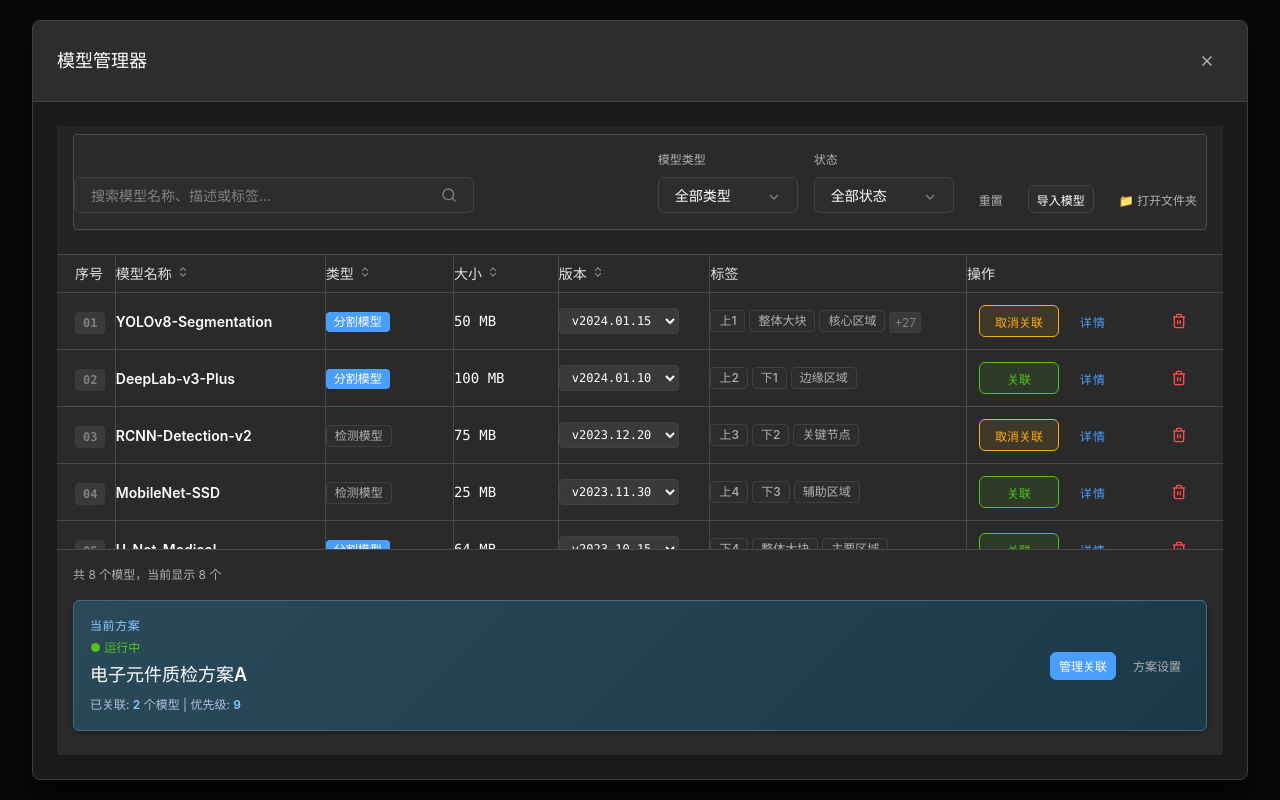
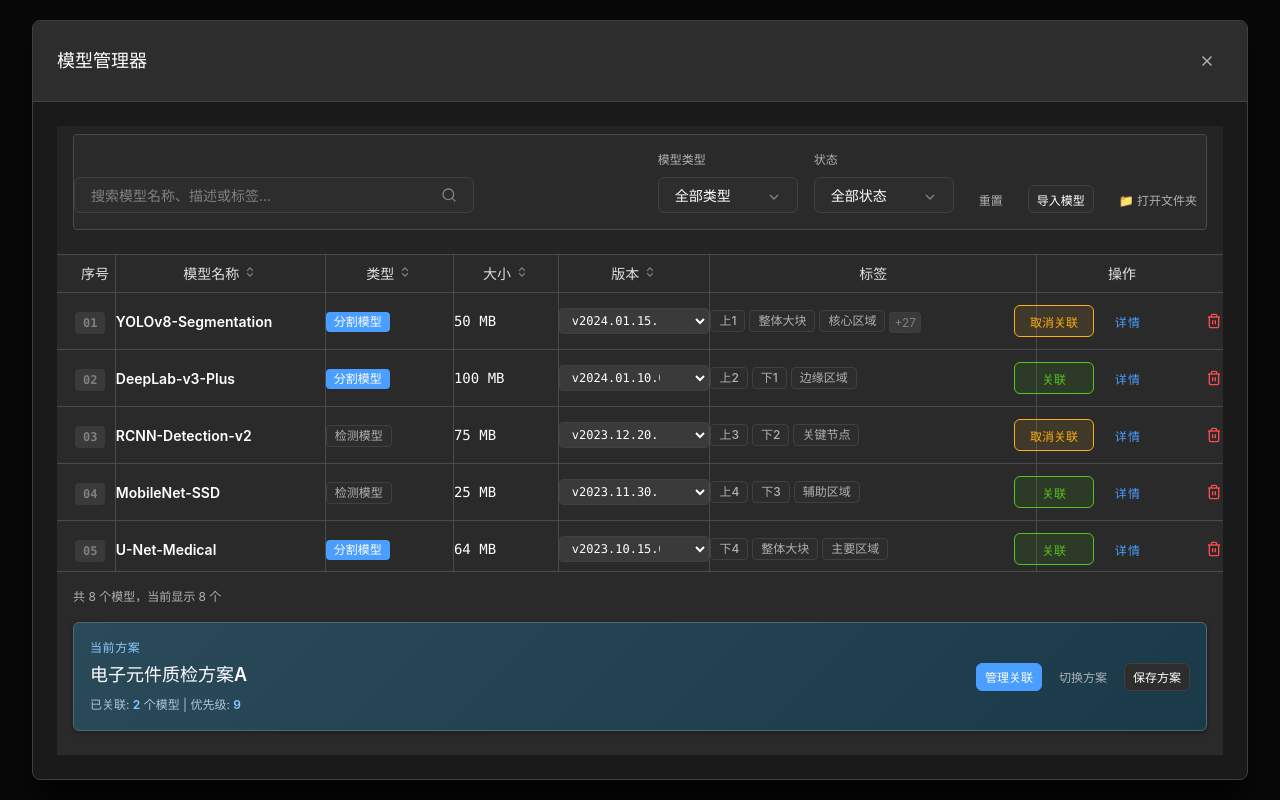
Before and after one commit to PykeW/Model-package-manager, a React (Vite) app: page / in a window 1280 px wide. Built offline with nearby package versions, Linux system fonts and the light colour scheme.

Commit message:
feat：新增模型关联面板的筛选功能，支持仅显示已关联模型，优化模型管理界面样式，提升用户体验

```diff
--- a/src/components/ModelAssociation/ModelAssociationPanel.tsx
+++ b/src/components/ModelAssociation/ModelAssociationPanel.tsx
@@ -16,7 +16,8 @@ export const ModelAssociationPanel: React.FC<ModelAssociationPanelProps> = ({
   onDisassociate,
   onUpdatePriority,
   onBack,
-  loading = false
+  loading = false,
+  showOnlyAssociated = false
 }) => {
   // 选择状态管理
   const [selectionState, setSelectionState] = useState<ModelSelectionState>({
@@ -37,7 +38,14 @@ export const ModelAssociationPanel: React.FC<ModelAssociationPanelProps> = ({
 
   // 筛选可用模型
   const filteredModels = useMemo(() => {
-    return availableModels.filter(model => {
+    let modelsToFilter = availableModels;
+
+    // 如果只显示已关联模型，先过滤出已关联的模型
+    if (showOnlyAssociated) {
+      modelsToFilter = availableModels.filter(model => associatedModelIds.has(model.id));
+    }
+
+    return modelsToFilter.filter(model => {
       const matchesSearch = searchTerm === '' ||
         model.name.toLowerCase().includes(searchTerm.toLowerCase()) ||
         model.tags.some(tag => tag.toLowerCase().includes(searchTerm.toLowerCase()));
@@ -46,7 +54,7 @@ export const ModelAssociationPanel: React.FC<ModelAssociationPanelProps> = ({
 
       return matchesSearch && matchesType;
     });
-  }, [availableModels, searchTerm, filterType]);
+  }, [availableModels, searchTerm, filterType, showOnlyAssociated, associatedModelIds]);
 
   // 处理单个模型选择
   const handleModelSelect = (modelId: string, isSelected: boolean) => {
@@ -137,8 +145,15 @@ export const ModelAssociationPanel: React.FC<ModelAssociationPanelProps> = ({
             ← 返回模型管理
           </Button>
           <div className={styles.titleSection}>
-            <h2 className={styles.title}>模型关联配置</h2>
-            <p className={styles.subtitle}>为运行方案选择和配置AI模型</p>
+            <h2 className={styles.title}>
+              {showOnlyAssociated ? '管理关联模型' : '模型关联配置'}
+            </h2>
+            <p className={styles.subtitle}>
+              {showOnlyAssociated
+                ? '查看和管理当前方案已关联的AI模型'
+                : '为运行方案选择和配置AI模型'
+              }
+            </p>
           </div>
         </div>
       </header>
@@ -236,7 +251,9 @@ export const ModelAssociationPanel: React.FC<ModelAssociationPanelProps> = ({
       {/* 模型列表 */}
       <section className={styles.modelList}>
         <div className={styles.listHeader}>
-          <h3 className={styles.listTitle}>可用模型 ({filteredModels.length})</h3>
+          <h3 className={styles.listTitle}>
+            {showOnlyAssociated ? `已关联模型 (${filteredModels.length})` : `可用模型 (${filteredModels.length})`}
+          </h3>
         </div>
 
         <div className={styles.modelGrid}>
--- a/src/components/ModelManager/ModelManager.module.css
+++ b/src/components/ModelManager/ModelManager.module.css
@@ -66,10 +66,11 @@
 .tableSection {
   flex: 1;
   padding: 0;
-  overflow: hidden;
+  overflow: auto;
   display: flex;
   flex-direction: column;
   min-height: 0; /* 确保flex子项可以收缩 */
+  max-height: calc(100vh - 200px); /* 限制最大高度，确保能滚动 */
 }
 
 .table {
--- a/src/components/ModelManager/ModelManager.tsx
+++ b/src/components/ModelManager/ModelManager.tsx
@@ -7,7 +7,7 @@ import type { Model, ModelSort, ModelAssociationType } from '../../types';
 import { useModelTable } from '../../hooks/useModelTable';
 import { ModelTable } from '../ModelTable';
 import { ModelFilter } from './ModelFilter';
-import { ModelAssociationPanel } from '../ModelAssociation';
+
 import { Button } from '../UI';
 import { getCurrentActiveScheme, getAssociationsBySchemeId, mockModelAssociations } from '../../data/mockSchemes';
 import styles from './ModelManager.module.css';
@@ -26,8 +26,11 @@ export const ModelManager: React.FC<ModelManagerProps> = ({
   onAddModel
 }) => {
   const [loading] = useState(false);
-  const [currentPage, setCurrentPage] = useState<'main' | 'association'>('main');
   const [associations, setAssociations] = useState<ModelAssociationType[]>(mockModelAssociations);
+  // 新增：视图模式状态
+  const [viewMode, setViewMode] = useState<'all' | 'associated'>('all');
+  // 新增：方案保存状态
+  const [isSaving, setIsSaving] = useState(false);
 
   // 获取当前活跃方案
   const currentScheme = getCurrentActiveScheme();
@@ -44,6 +47,19 @@ export const ModelManager: React.FC<ModelManagerProps> = ({
     setSearchTerm
   } = useModelTable({ models });
 
+  // 根据视图模式过滤模型
+  const viewFilteredModels = React.useMemo(() => {
+    if (viewMode === 'associated' && currentScheme) {
+      const associatedModelIds = new Set(
+        associations
+          .filter(a => a.schemeId === currentScheme.id && a.isEnabled)
+          .map(a => a.modelId)
+      );
+      return filteredModels.filter(model => associatedModelIds.has(model.id));
+    }
+    return filteredModels;
+  }, [filteredModels, viewMode, associations, currentScheme]);
+
   const handleRowClick = (model: Model) => {
     console.log('Selected model:', model);
   };
@@ -52,14 +68,34 @@ export const ModelManager: React.FC<ModelManagerProps> = ({
     setSort(newSort);
   };
 
-  // 导航到模型关联页面
-  const handleGoToAssociation = () => {
-    setCurrentPage('association');
+  // 切换关联模型视图
+  const handleToggleAssociationView = () => {
+    setViewMode(viewMode === 'associated' ? 'all' : 'associated');
   };
 
-  // 返回主页面
-  const handleBackToMain = () => {
-    setCurrentPage('main');
+  // 新增：切换方案功能
+  const handleSwitchScheme = () => {
+    alert('即将跳转到方案管理器...');
+    // 这里可以添加实际的跳转逻辑
+    console.log('跳转到方案管理器');
+  };
+
+  // 新增：保存方案功能
+  const handleSaveScheme = async () => {
+    if (!currentScheme) return;
+
+    setIsSaving(true);
+    try {
+      // 模拟保存操作
+      await new Promise(resolve => setTimeout(resolve, 1000));
+      console.log('保存方案:', currentScheme.name);
+      alert('方案保存成功！');
+    } catch (error) {
+      console.error('保存方案失败:', error);
+      alert('保存方案失败，请重试。');
+    } finally {
+      setIsSaving(false);
+    }
   };
 
   // 处理模型关联
@@ -94,18 +130,7 @@ export const ModelManager: React.FC<ModelManagerProps> = ({
     );
   };
 
-  // 处理优先级更新
-  const handleUpdatePriority = (modelId: string, priority: number) => {
-    if (!currentScheme) return;
 
-    setAssociations(prev =>
-      prev.map(a =>
-        a.modelId === modelId && a.schemeId === currentScheme.id
-          ? { ...a, priority }
-          : a
-      )
-    );
-  };
 
   // 单个模型关联处理函数
   const handleSingleAssociate = (modelId: string) => {
@@ -117,38 +142,7 @@ export const ModelManager: React.FC<ModelManagerProps> = ({
     handleDisassociate([modelId]);
   };
 
-  // 如果显示模型关联子页面
-  if (currentPage === 'association') {
-    if (!currentScheme) {
-      return (
-        <div className={[styles.modelManager, className].filter(Boolean).join(' ')}>
-          <div className={styles.errorMessage}>
-            <p>没有找到当前活跃的运行方案</p>
-            <Button onClick={handleBackToMain} variant="primary">
-              返回模型管理
-            </Button>
-          </div>
-        </div>
-      );
-    }
-
-    return (
-      <div className={[styles.modelManager, className].filter(Boolean).join(' ')}>
-        <ModelAssociationPanel
-          currentScheme={currentScheme}
-          availableModels={models}
-          associatedModels={associations.filter(a => a.schemeId === currentScheme.id)}
-          onAssociate={handleAssociate}
-          onDisassociate={handleDisassociate}
-          onUpdatePriority={handleUpdatePriority}
-          onBack={handleBackToMain}
-          loading={loading}
-        />
-      </div>
-    );
-  }
-
-  // 默认显示主页面
+  // 主页面渲染
   return (
     <div className={[styles.modelManager, className].filter(Boolean).join(' ')}>
       {showHeader && (
@@ -202,7 +196,7 @@ export const ModelManager: React.FC<ModelManagerProps> = ({
 
       <div className={styles.tableSection}>
         <ModelTable
-          models={filteredModels}
+          models={viewFilteredModels}
           loading={loading}
           onRowClick={handleRowClick}
           onSort={handleSortChange}
@@ -217,16 +211,16 @@ export const ModelManager: React.FC<ModelManagerProps> = ({
 
       <footer className={styles.footer}>
         <span className={styles.modelCount}>
-          共 {models.length} 个模型，当前显示 {filteredModels.length} 个
+          {viewMode === 'associated'
+            ? `已关联模型：${viewFilteredModels.length} 个`
+            : `共 ${models.length} 个模型，当前显示 ${viewFilteredModels.length} 个`
+          }
         </span>
 
         {currentScheme && (
           <div className={styles.schemePanel}>
             <div className={styles.schemeInfo}>
               <span className={styles.schemeLabel}>当前方案</span>
-              <span className={`${styles.schemeStatus} ${!currentScheme.isActive ? styles.inactive : ''}`}>
-                {currentScheme.isActive ? '● 运行中' : '○ 停用'}
-              </span>
               <div className={styles.schemeName}>{currentScheme.name}</div>
               <div className={styles.schemeStats}>
                 已关联: <strong>{getAssociationsBySchemeId(currentScheme.id).filter(a => a.isEnabled).length}</strong> 个模型
@@ -237,12 +231,24 @@ export const ModelManager: React.FC<ModelManagerProps> = ({
               <Button
                 variant="primary"
                 size="small"
-                onClick={handleGoToAssociation}
+                onClick={handleToggleAssociationView}
               >
-                管理关联
+                {viewMode === 'associated' ? '显示全部' : '管理关联'}
               </Button>
-              <Button variant="ghost" size="small">
-                方案设置
+              <Button
+                variant="ghost"
+                size="small"
+                onClick={handleSwitchScheme}
+              >
+                切换方案
+              </Button>
+              <Button
+                variant="secondary"
+                size="small"
+                onClick={handleSaveScheme}
+                disabled={isSaving}
+              >
+                {isSaving ? '保存中...' : '保存方案'}
               </Button>
             </div>
           </div>
--- a/src/components/ModelTable/ModelTable.module.css
+++ b/src/components/ModelTable/ModelTable.module.css
@@ -108,10 +108,10 @@
 }
 
 .versionSelect {
-  min-width: 80px;
-  max-width: 120px;
+  min-width: 140px;
+  max-width: 180px;
   width: auto;
-  padding: var(--spacing-xs) var(--spacing-sm);
+  padding: var(--spacing-xs) calc(var(--spacing-sm) + 24px) var(--spacing-xs) var(--spacing-sm);
   font-family: 'Monaco', 'Consolas', monospace;
   font-size: var(--font-xs);
   font-weight: var(--font-medium);
--- a/src/components/ModelTable/ModelTable.tsx
+++ b/src/components/ModelTable/ModelTable.tsx
@@ -125,7 +125,7 @@ export const ModelTable: React.FC<ModelTableProps> = ({
     {
       key: 'tags',
       label: '标签',
-      width: '22%',
+      width: '28%',
       render: (value: unknown) => {
         const tags = Array.isArray(value) ? value : [];
 
@@ -178,7 +178,7 @@ export const ModelTable: React.FC<ModelTableProps> = ({
     {
       key: 'actions',
       label: '操作',
-      width: '22%',
+      width: '16%',
       render: (_, model) => (
         <div className={styles.actionsCell}>
           {/* 关联/取消关联按钮 */}
--- a/src/components/UI/Table/Table.module.css
+++ b/src/components/UI/Table/Table.module.css
@@ -6,6 +6,8 @@
   position: relative;
   overflow: auto;
   background-color: #2a2a2a;
+  height: 100%;
+  max-height: 100%;
 }
 
 .table {
@@ -24,7 +26,7 @@
 
 .tableHeaderCell {
   padding: var(--spacing-sm) 0;
-  text-align: left;
+  text-align: center;
   font-weight: var(--font-semibold);
   color: #e0e0e0;
   border-bottom: 1px solid #4a4a4a;
--- a/src/components/UI/Tooltip/Tooltip.tsx
+++ b/src/components/UI/Tooltip/Tooltip.tsx
@@ -7,6 +7,7 @@ interface TooltipProps {
   delay?: number;
   position?: 'top' | 'bottom' | 'left' | 'right';
   className?: string;
+  clickToStay?: boolean; // 新增：是否支持点击保持显示
 }
 
 export const Tooltip: React.FC<TooltipProps> = ({
@@ -14,11 +15,13 @@ export const Tooltip: React.FC<TooltipProps> = ({
   children,
   delay = 500,
   position = 'top',
-  className = ''
+  className = '',
+  clickToStay = false
 }) => {
   const [isVisible, setIsVisible] = useState(false);
   const [showTooltip, setShowTooltip] = useState(false);
   const [actualPosition, setActualPosition] = useState(position);
+  const [isClickActive, setIsClickActive] = useState(false); // 新增：点击激活状态
   const timeoutRef = useRef<number | null>(null);
   const tooltipRef = useRef<HTMLDivElement>(null);
   const containerRef = useRef<HTMLDivElement>(null);
@@ -212,41 +215,98 @@ export const Tooltip: React.FC<TooltipProps> = ({
     });
   };
 
-  const handleMouseEnter = () => {
-    setIsVisible(true);
-    timeoutRef.current = window.setTimeout(() => {
+  const showTooltipContent = () => {
     const optimalPosition = calculateOptimalPosition();
     setActualPosition(optimalPosition);
+    setIsVisible(true);
     setShowTooltip(true);
     // 延迟一帧来确保DOM更新后再设置位置
     requestAnimationFrame(() => {
       updateTooltipPosition();
     });
+  };
+
+  const hideTooltipContent = () => {
+    if (!isClickActive) {
+      setIsVisible(false);
+      setShowTooltip(false);
+    }
+  };
+
+  const handleMouseEnter = () => {
+    if (!clickToStay || !isClickActive) {
+      if (timeoutRef.current) {
+        window.clearTimeout(timeoutRef.current);
+      }
+      timeoutRef.current = window.setTimeout(() => {
+        showTooltipContent();
       }, delay);
+    }
   };
 
   const handleMouseLeave = () => {
+    if (timeoutRef.current) {
+      window.clearTimeout(timeoutRef.current);
+    }
+    if (!clickToStay || !isClickActive) {
+      hideTooltipContent();
+    }
+  };
+
+  const handleClick = (e: React.MouseEvent) => {
+    if (clickToStay) {
+      e.stopPropagation();
+      if (isClickActive) {
+        // 如果已经激活，点击关闭
+        setIsClickActive(false);
         setIsVisible(false);
         setShowTooltip(false);
+      } else {
+        // 激活点击模式
+        setIsClickActive(true);
+        showTooltipContent();
+      }
+    }
+  };
+
+  // 点击外部关闭
+  const handleClickOutside = (e: MouseEvent) => {
+    if (clickToStay && isClickActive &&
+        containerRef.current &&
+        tooltipRef.current &&
+        !containerRef.current.contains(e.target as Node) &&
+        !tooltipRef.current.contains(e.target as Node)) {
+      setIsClickActive(false);
+      setIsVisible(false);
+      setShowTooltip(false);
+    }
+  };
+
+  useEffect(() => {
+    if (clickToStay) {
+      document.addEventListener('click', handleClickOutside);
+      return () => {
+        document.removeEventListener('click', handleClickOutside);
         if (timeoutRef.current) {
           window.clearTimeout(timeoutRef.current);
         }
       };
-
-  useEffect(() => {
+    } else {
       return () => {
         if (timeoutRef.current) {
           window.clearTimeout(timeoutRef.current);
         }
       };
-  }, []);
+    }
+  }, [clickToStay, isClickActive]);
 
   return (
     <div
       ref={containerRef}
-      className={`${styles.tooltipContainer} ${className}`}
+      className={`${styles.tooltipContainer} ${className} ${isClickActive ? styles.clickActive : ''}`}
       onMouseEnter={handleMouseEnter}
       onMouseLeave={handleMouseLeave}
+      onClick={handleClick}
     >
       {children}
       {isVisible && (
@@ -254,7 +314,7 @@ export const Tooltip: React.FC<TooltipProps> = ({
           ref={tooltipRef}
           className={`${styles.tooltip} ${styles[actualPosition]} ${
             showTooltip ? styles.visible : ''
-          }`}
+          } ${isClickActive ? styles.stayVisible : ''}`}
         >
           <div className={styles.tooltipContent}>
             {content}
--- a/src/types/index.ts
+++ b/src/types/index.ts
@@ -152,6 +152,7 @@ export interface ModelAssociationPanelProps {
   onUpdatePriority: (modelId: string, priority: number) => void;
   onBack: () => void;
   loading?: boolean;
+  showOnlyAssociated?: boolean;
 }
 
 /**
```
Also changed, not shown: src/components/UI/Tooltip/Tooltip.module.css (+15 -0 lines). Lines whose indentation alone changed are shown as unchanged.
